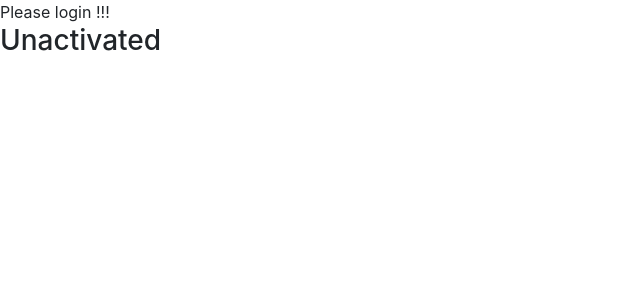
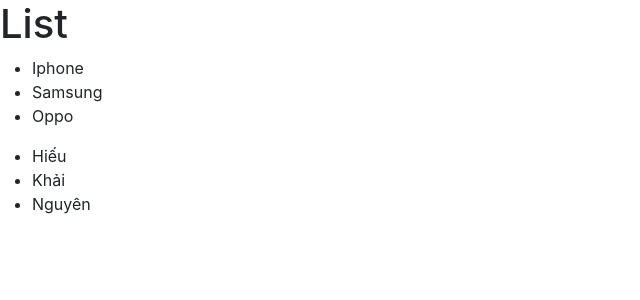
Before and after one commit to B34R-e/bc42-react-first-deploy, a React (Create React App) app: page / in a window 1280 px wide. Shown: the top 300 px of the page, without its empty margins (0-640 px from the left). Built offline with nearby package versions, Linux system fonts and the light colour scheme.

Commit message:
List section

```diff
--- /dev/null
+++ b/src/4_List/List.jsx
@@ -0,0 +1,50 @@
+import React from 'react'
+
+function List() {
+    const templates = [
+        <p>User A</p>,
+        <p>User B</p>,
+        <p>User C</p>
+    ]
+
+    const products = [
+        {id: 1, name: "Iphone"},
+        {id: 2, name: "Samsung"},
+        {id: 3, name: "Oppo"}
+    ]
+
+    // Dùng hàm map để biến đổi array các object thành array các phần tử JSX
+    const listProducts = products.map((item) => {
+        // Với mỗi phần tử trong danh sách, ta cần cung cấp thuộc tính key với các giá trị không trùng lặp, thông thường ta sẽ dùng id của dữ liệu để làm key
+        return (
+                <li key={item.id}>{item.name} </li>
+        )
+    })
+
+    const students = [
+        {id: '0001', name: 'Hiếu'},
+        {id: '0002', name: "Khải"},
+        {id: '0003', name: "Nguyên"},
+    ]
+
+  return (
+    <div>
+        <h1>List</h1>
+        {/* {templates} */}
+
+        <ul>{listProducts}</ul>
+
+        <ul>
+        {students.map((student) => {
+            return (
+                <li key={student.id}>{student.name}</li>
+            )
+        })}
+        </ul>
+
+    </div>
+
+  )
+}
+
+export default List
--- a/src/App.js
+++ b/src/App.js
@@ -3,6 +3,7 @@
 // import Welcome from "./1_Component/Welcome";
 import Databiding from "./2_DataBinding/Databiding";
 import ConditionalRendering from "./3_ConditionalRendering/ConditionalRendering";
+import List from "./4_List/List";
 import Home from "./BT_HomeLayout/Home";
 import Shop from "./BT_ShopLayout/Shop";
 
@@ -10,7 +11,7 @@
 function App() {
   return (
   <div>
-    <ConditionalRendering/>
+    <List/>
   </div>
   )
 }
```
